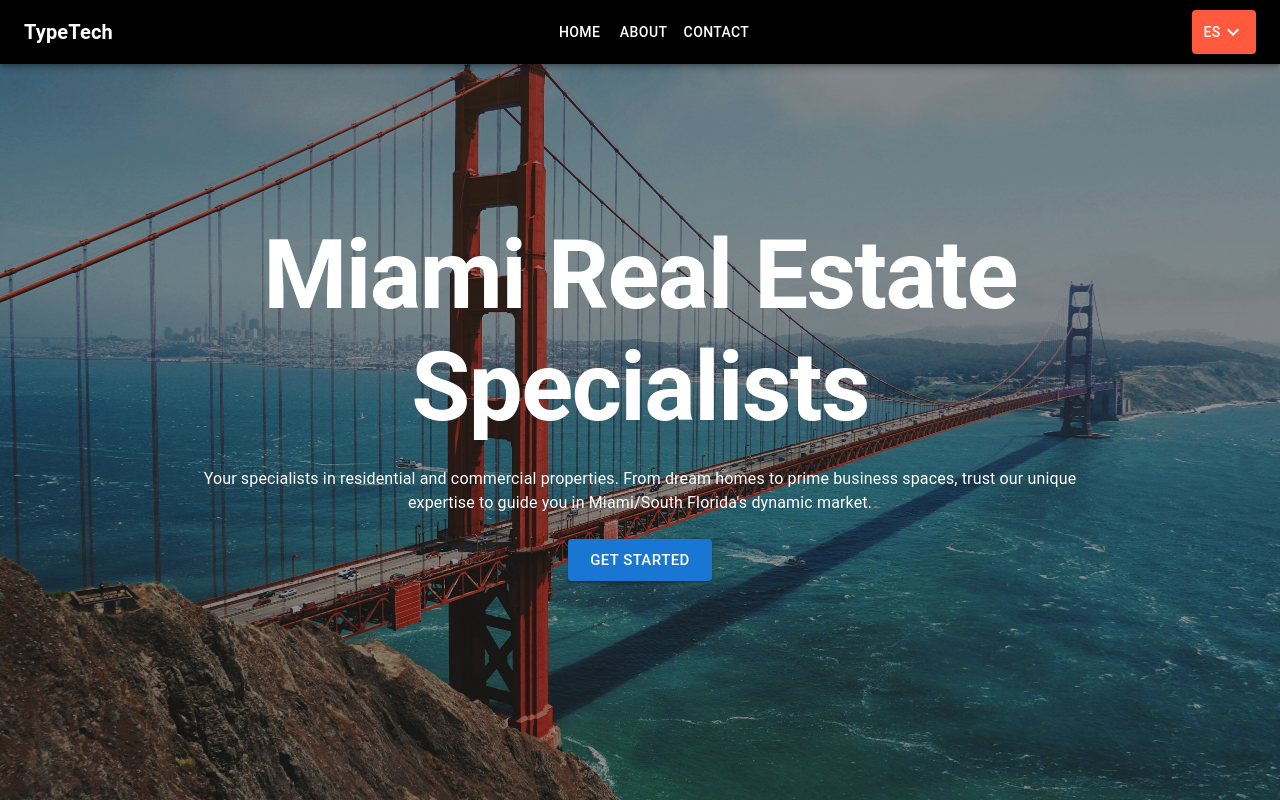
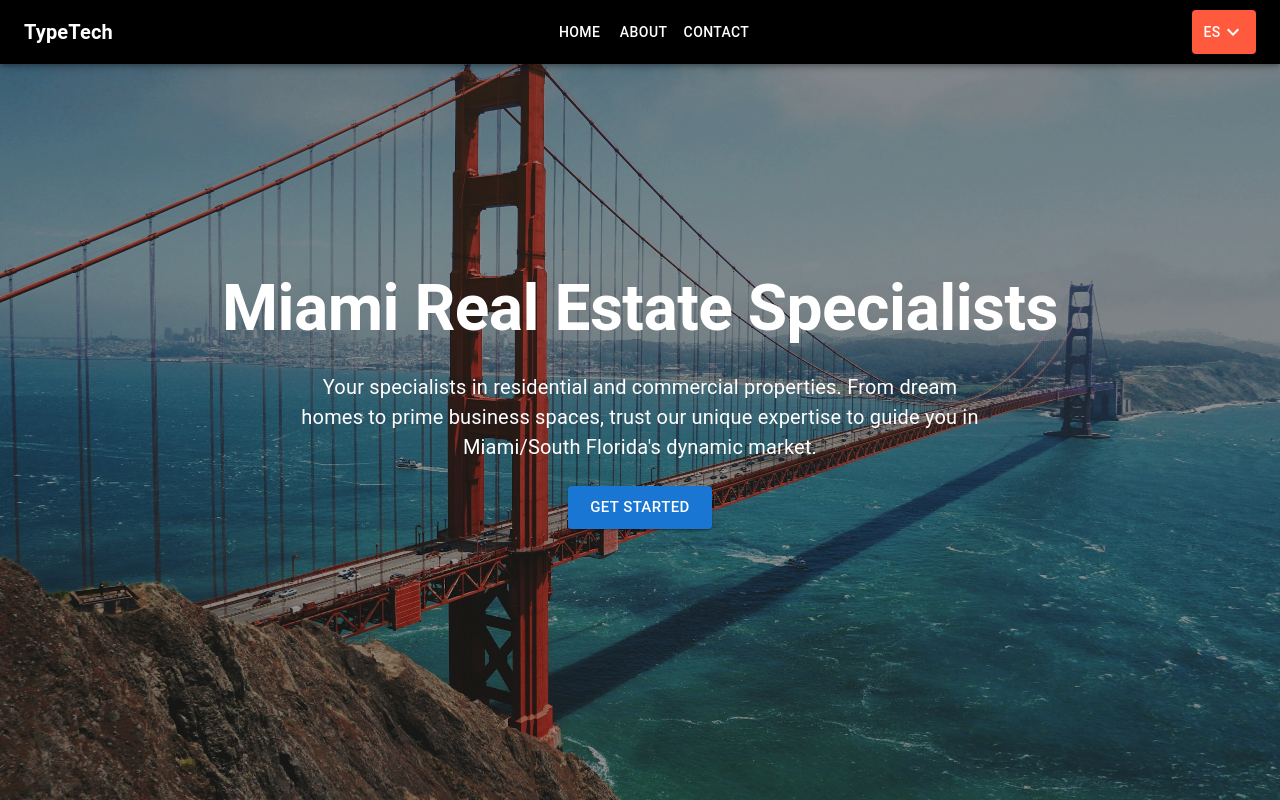
Before and after one commit to DKAbir111/mui-and-redux, a React (Vite) app: page / in a window 1280 px wide. Built offline with nearby package versions, Linux system fonts and the light colour scheme.

Commit message:
hero section make responsive

```diff
--- a/src/components/Hero.jsx
+++ b/src/components/Hero.jsx
@@ -32,13 +32,31 @@ export default function Hero() {
             {/* Content */}
             <Container sx={{ position: "relative", zIndex: 1 }}>
                 <Stack spacing={3} alignItems="center" color="white">
-                    <Typography variant="h1" fontWeight="bold">
+                    <Typography
+                        variant="h2"
+                        fontWeight="bold"
+                        sx={{
+                            fontSize: { xs: "2rem", sm: "3rem", md: "4rem" }, // Responsive font size
+                        }}
+                    >
                         Miami Real Estate Specialists
                     </Typography>
-                    <Typography variant="body1" sx={{ my: 2, width: "80%" }}>
+                    <Typography
+                        variant="body1"
+                        sx={{
+                            my: 2,
+                            width: { xs: "90%", md: "60%" }, // Adjust width on different screen sizes
+                            fontSize: { xs: "1rem", md: "1.25rem" }, // Adjust text size
+                        }}
+                    >
                         Your specialists in residential and commercial properties. From dream homes to prime business spaces, trust our unique expertise to guide you in Miami/South Florida's dynamic market.
                     </Typography>
-                    <Button variant="contained" color="primary" size="large">
+                    <Button
+                        variant="contained"
+                        color="primary"
+                        size="large"
+                        sx={{ width: { xs: "100%", sm: "auto" } }} // Button takes full width on small screens
+                    >
                         Get Started
                     </Button>
                 </Stack>
```
